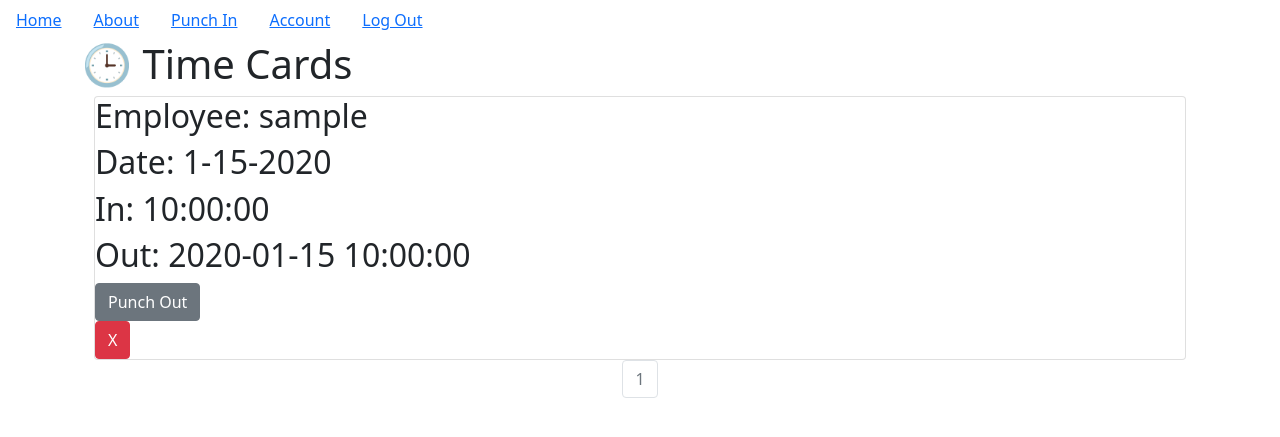
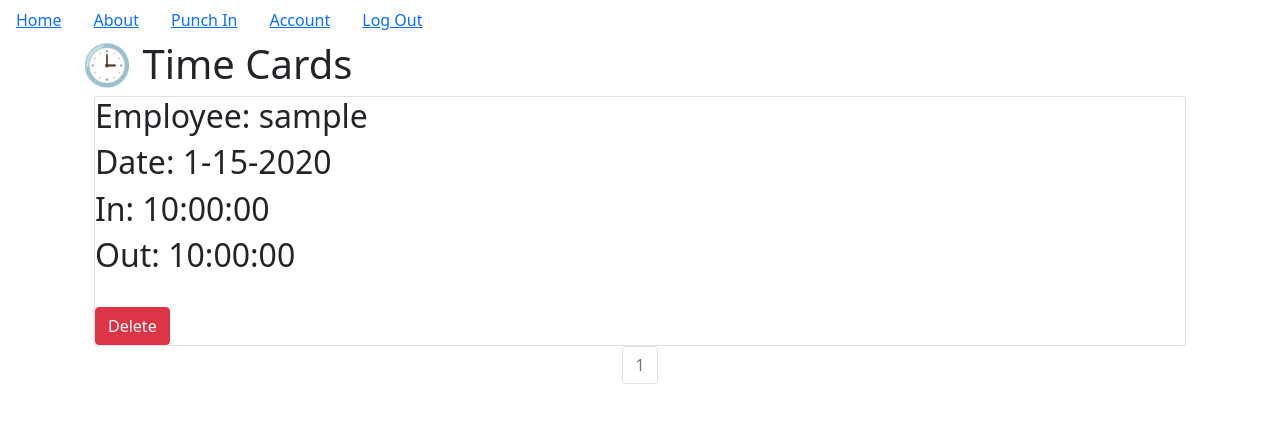
Before and after one commit to awatersny/time_cards, a Flask app: page / in a window 1280 px wide. Shown: the top 437 px of the page. Run offline with Flask 2, Linux system fonts and the light colour scheme; a user stored in the database is signed in; tables that the repository leaves empty hold one stand-in row (values such as "Sample post"); parts of the project's set-up code (start-up, migrations or seed data) failed here and were passed over.

Commit message:
Add Punch out functionality

```diff
--- a/myapp/templates/index.html
+++ b/myapp/templates/index.html
@@ -10,13 +10,17 @@
                     <h2>Employee: {{card.employee.username}}</h2>
                     <h2>Date: {{card.time_in.month}}-{{card.time_in.day}}-{{card.time_in.year}}</h2>
                     <h2>In: {{card.time_in.hour}}:{{0 if card.time_in.minute < 10 else ""}}{{card.time_in.minute}}:{{0 if card.time_in.second < 10 else ""}}{{card.time_in.second}}</h2>
-                    <h2>Out: {{card.time_out}}</h2>
+                    {% if card.time_out != None %}
+                        <h2>Out: {{card.time_out.hour}}:{{0 if card.time_out.minute < 10 else ""}}{{card.time_out.minute}}:{{0 if card.time_out.second < 10 else ""}}{{card.time_out.second}}</h2>
+                    {% endif %}
                     {% if card.employee == current_user %}
                         <div>
-                        <a class="btn btn-secondary" href="{{ url_for('time_cards.update', time_card_id=card.id) }}">Punch Out</a>
+                        {% if card.time_out == None %}
+                            <a class="btn btn-secondary" href="{{ url_for('time_cards.update', time_card_id=card.id) }}">Punch Out</a>
+                        {% endif %}
                         <br>
                         <form action="" method="POST">
-                        <input class="btn btn-danger" type="submit" value="X">
+                        <input class="btn btn-danger" type="submit" value="Delete">
                         </form>
                         </div>
                     {% endif %}
--- a/myapp/time_cards/forms.py
+++ b/myapp/time_cards/forms.py
@@ -3,4 +3,4 @@ from wtforms import StringField, SubmitField, TextAreaField
 from wtforms.validators import DataRequired
 
 class TimeCardForm(FlaskForm):
-  submit = SubmitField('Punch in')
+  submit = SubmitField('Record Time Stamp')
--- a/myapp/time_cards/views.py
+++ b/myapp/time_cards/views.py
@@ -32,9 +32,9 @@ def update(time_card_id):
   form = TimeCardForm()
 
   if form.validate_on_submit():
-        time_card.time_out = datetime.now
+        time_card.time_out = datetime.now()
         db.session.commit()
         flash('Time Card Updated')
-        return redirect(url_for('time_cards.time_card',time_card_id=time_card.id))
+        return redirect(url_for('core.index'))
 
   return render_template('punch_in.html',title='Updating',form=form)
```
